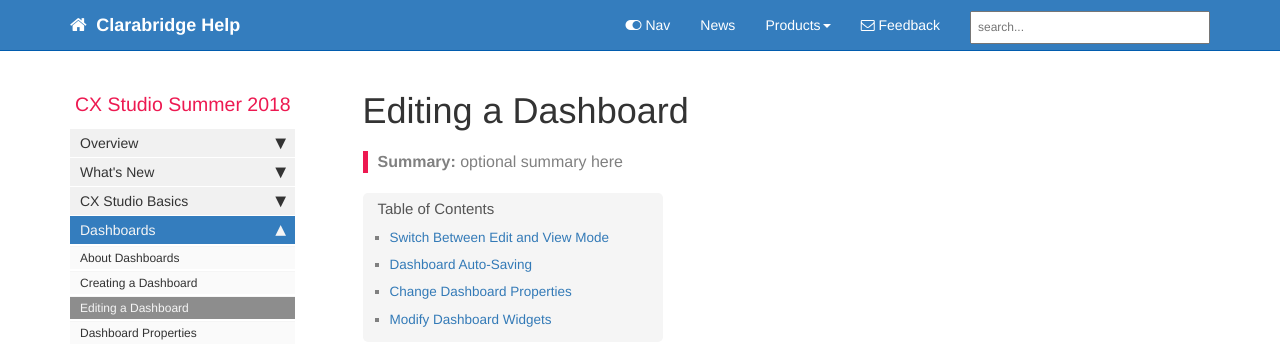
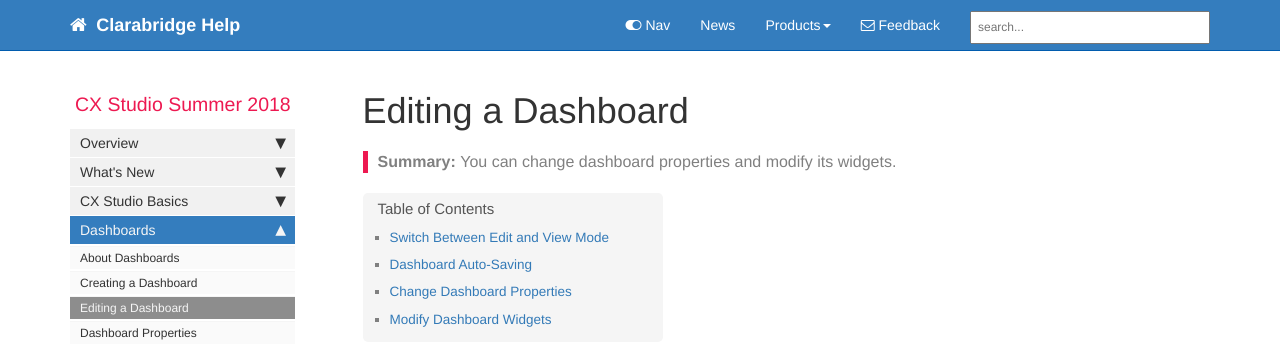
Before and after one commit to billyua/doc-pilot, a Jekyll site: the page built from pages/cxs/editing-a-dashboard.md, in a window 1280 px wide. Shown: the top 345 px of the page. Built offline with Jekyll 4.4.1, drawn with Linux system fonts in a browser that asks for light colours; nearby versions of some CDN libraries; comment, search, counter and statistics services are not loaded.

Commit message:
update Editing a Dashboard

```diff
--- a/pages/cxs/editing-a-dashboard.md
+++ b/pages/cxs/editing-a-dashboard.md
@@ -3,7 +3,7 @@ title: "Editing a Dashboard"
 tags: [sample1, sample2]
 keywords: keyword1, keyword2, keyword3
 last_updated: Month day, year
-summary: "optional summary here"
+summary: "You can change dashboard properties and modify its widgets."
 sidebar: cxs
 permalink: editing-a-dashboard.html
 ---
```
